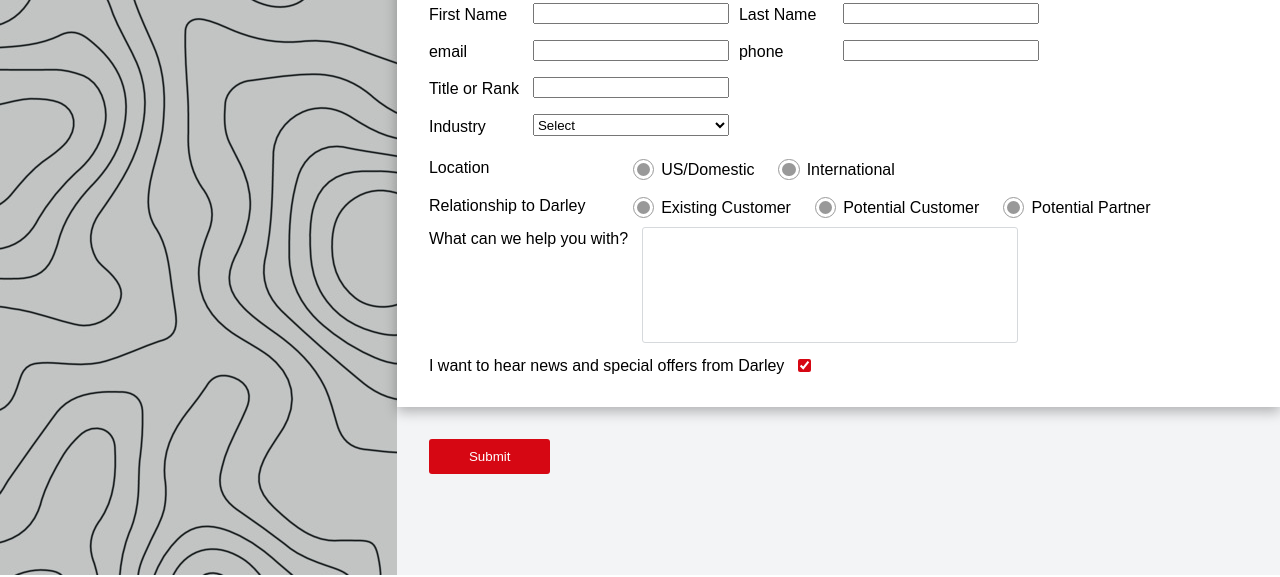
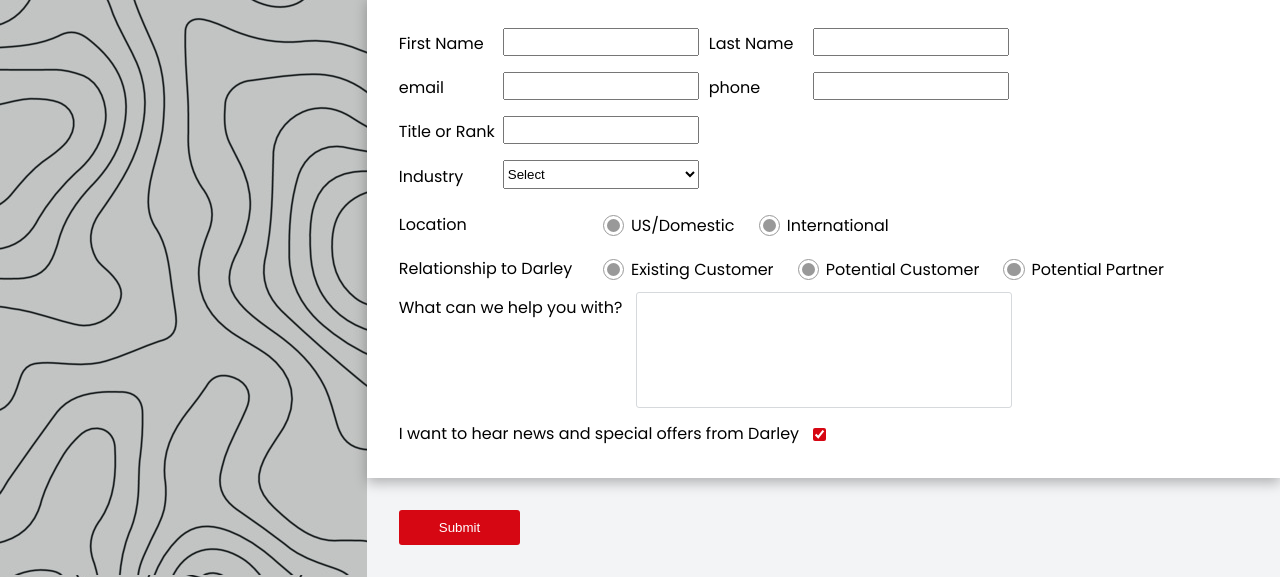
Before and after one commit to kdarley/signup-form, a plain HTML site: page index.html in a window 1280 px wide. Shown: the part 225-802 px from the top of the page. Drawn offline with Linux system fonts and the light colour scheme.

Commit message:
final styling, fonts fixed.

```diff
--- a/index.html
+++ b/index.html
@@ -8,6 +8,7 @@
     <meta name="viewport" content="width=device-width, initial-scale=1.0">
 
     <link rel="stylesheet" href="styles.css" />
+    <link href='https://fonts.googleapis.com/css?family=Poppins' rel='stylesheet'>
 
 </head>
 <body>
--- a/styles.css
+++ b/styles.css
@@ -227,7 +227,7 @@ div.checkbox {
 }
 
 input[type='checkbox']{
-    margin-top: 6px;
+    margin-top: 8px;
     margin-left:10px ;
     accent-color:  #d60713;
     }
```
